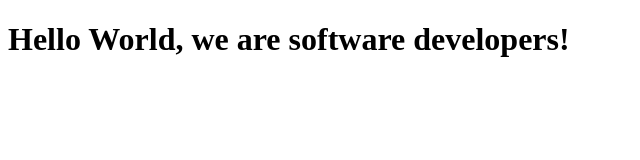
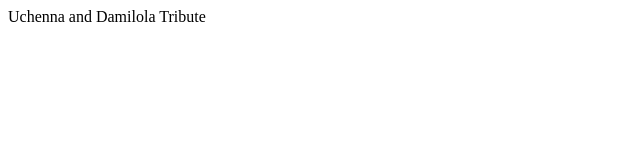
Before and after one commit to oracleot/dami-uchenna-trial, a plain HTML site: page index.html in a window 1280 px wide. Shown: the whole page, without its empty margins (0-640 px from the left). Drawn offline with Linux system fonts and the light colour scheme.

Commit message:
created the main div with an id of main and also a title with id title

```diff
--- a/index.html
+++ b/index.html
@@ -7,7 +7,11 @@
   <title>Uchenna and Damilola Microverse Trial</title>
 </head>
 <body>
-  <h1>Hello World, we are software developers!</h1>
+  <main id="main">
+    <header id="title">Uchenna and Damilola Tribute</header>
+  </main>
 
+
+  <script src="https://cdn.freecodecamp.org/testable-projects-fcc/v1/bundle.js"></script>
 </body>
 </html>
```
